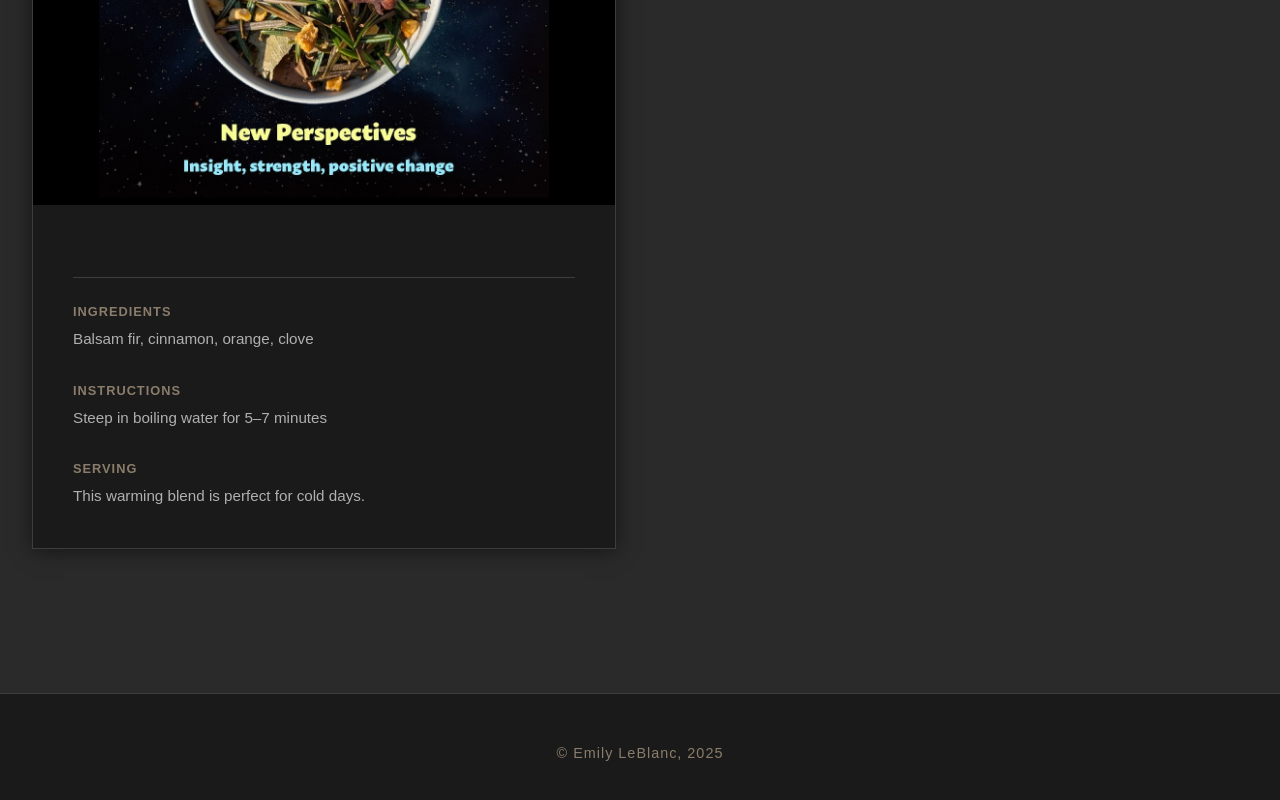
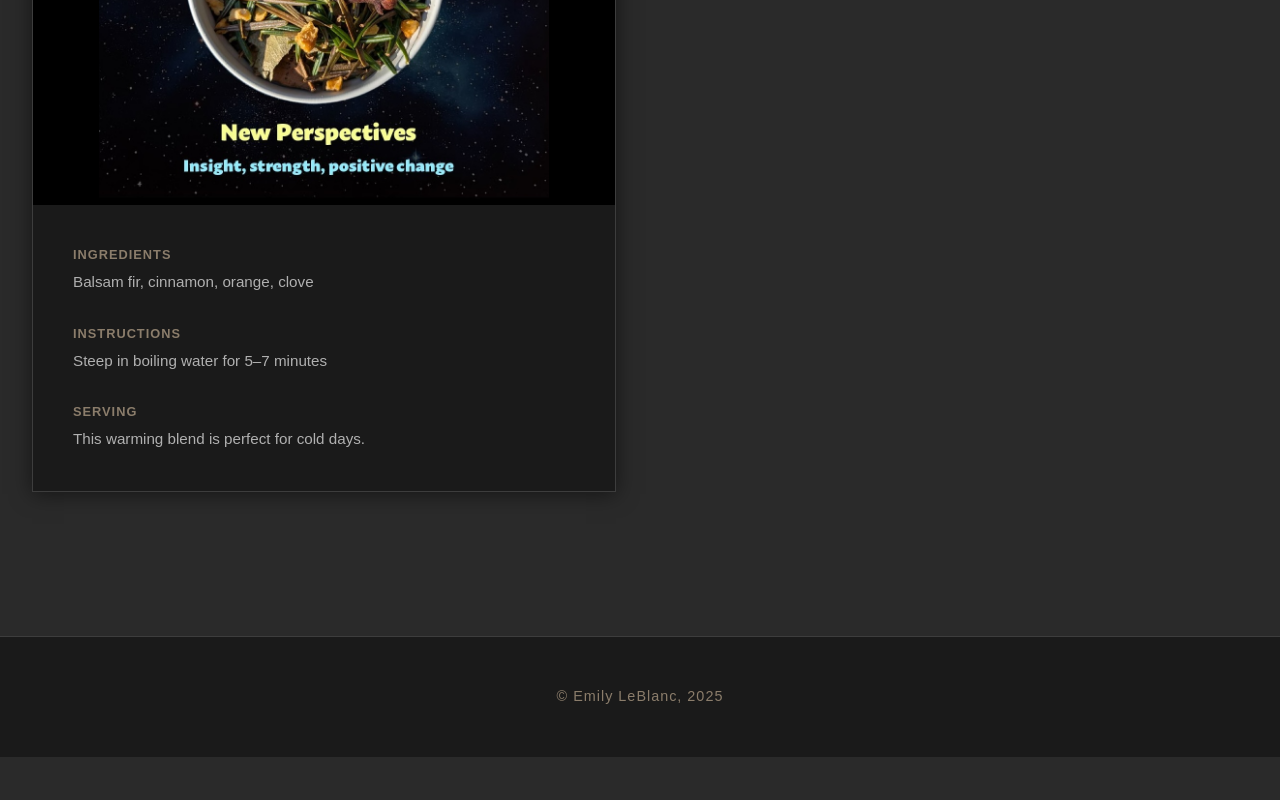
Before and after one commit to eleblanc-ai/teafromrb5, a plain HTML site: page index.html in a window 1280 px wide. Shown: the part 1486-2286 px from the top of the page. After the commit the page ends 2243 px from the top, so only its background shows below. Drawn offline with Linux system fonts and the light colour scheme.

Commit message:
Update index.html

```diff
--- a/index.html
+++ b/index.html
@@ -313,7 +313,6 @@
                 </div>
                 <div class="tea-content">
 
-                    <div class="steeping-section">
 
                         <div class="info-row">
                             <div class="info-label">Ingredients</div>
@@ -327,7 +326,7 @@
                             <div class="info-label">Serving</div>
                             <div class="info-content">This warming blend is perfect for cold days.</div>
                         </div>
-                    </div>
+
                 </div>
             </div>
         </div>
```
